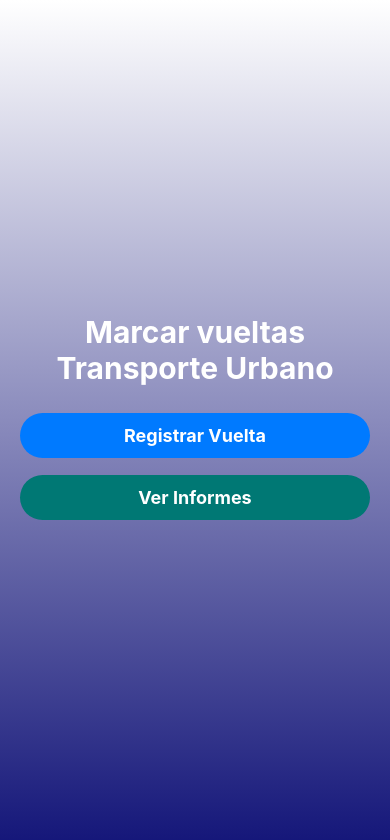
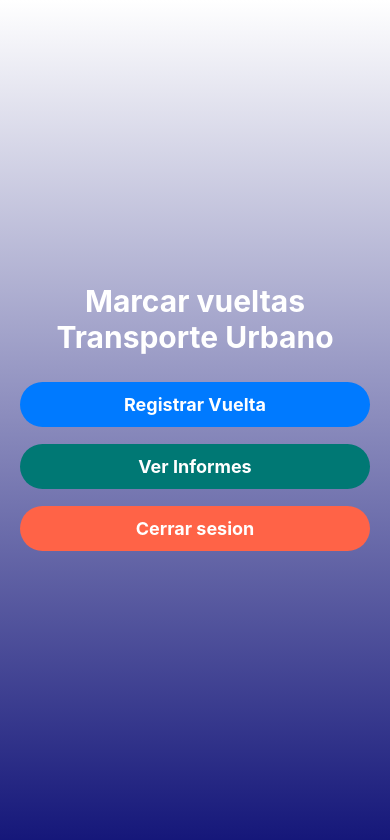
Before and after one commit to DesWeb-Movil-I/FrontEnd-transporte, a React Native app in the folder transporte/: screen /Home in a window 390 px wide. Shown: the top 840 px of the page. Built offline with nearby package versions, Linux system fonts and the light colour scheme.

Commit message:
ultimos cambios

```diff
--- a/transporte/components/HomeScreen.tsx
+++ b/transporte/components/HomeScreen.tsx
@@ -28,11 +28,13 @@ const HomeScreen = () => {
     navigation.navigate("Informes");
   };
 
+  const handleNavigateToLogin = () => {
+    navigation.navigate("Login");
+  }
+
   return (
     <LinearGradient colors={["#ffffff", "#141679"]} style={styles.container}>
-      <Text style={styles.text}>
-        Marcar vueltas Transporte Urbano
-      </Text>
+      <Text style={styles.text}>Marcar vueltas Transporte Urbano</Text>
       <TouchableOpacity
         style={styles.button}
         onPress={handleNavigateToRegistroVuelta}
@@ -44,6 +46,12 @@ const HomeScreen = () => {
         onPress={handleNavigateToInformes}
       >
         <Text style={styles.buttonText}>Ver Informes</Text>
+      </TouchableOpacity>
+      <TouchableOpacity
+        style={[styles.buttonDos, { backgroundColor: "#FF6347" }]}
+        onPress={handleNavigateToLogin}
+      >
+        <Text style={styles.buttonText}>Cerrar sesion</Text>
       </TouchableOpacity>
     </LinearGradient>
   );
--- a/transporte/components/LoginScreen.tsx
+++ b/transporte/components/LoginScreen.tsx
@@ -93,6 +93,8 @@ const styles = StyleSheet.create({
     borderRadius: 10,
     borderTopLeftRadius: 50,
     borderTopRightRadius: 0,
+    borderBottomLeftRadius: 0,
+    borderBottomRightRadius: 0,
     backgroundColor: "#192A57",
     alignItems: "center",
     justifyContent: "center",
```
